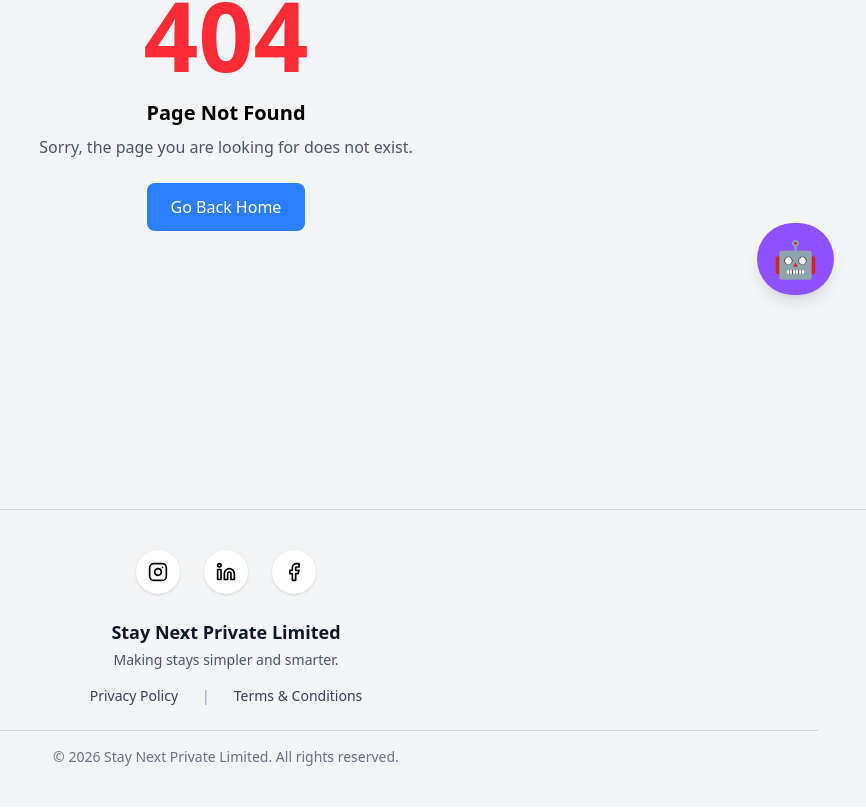
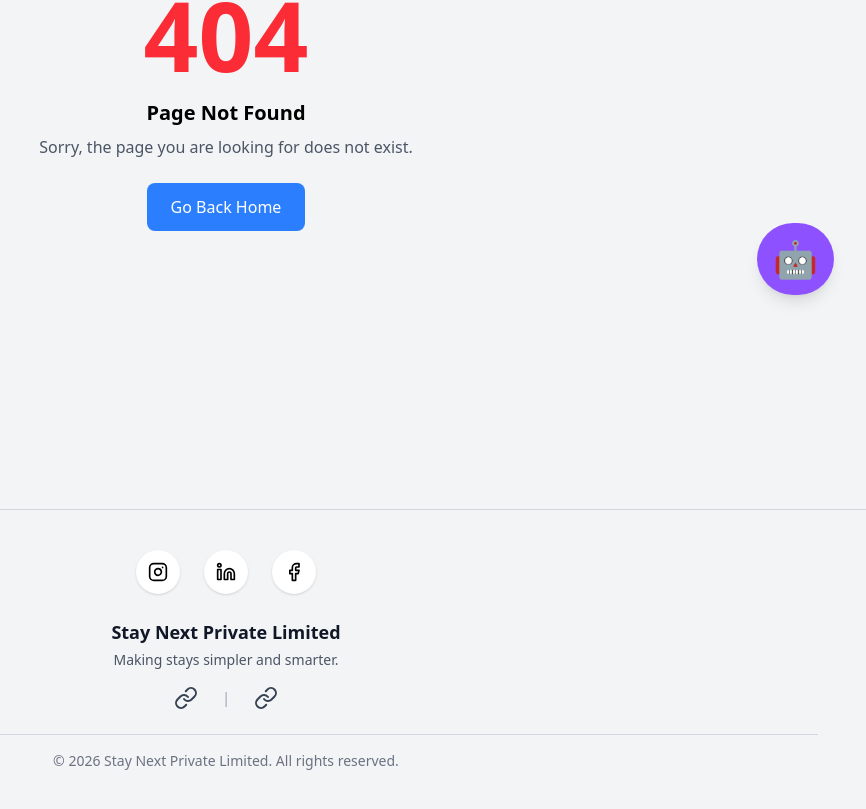
Before and after one commit to tripathiupendra12/Stay-Nest, a React (Vite) app in the folder frontend/: page / in a window 1280 px wide. Shown: the part 481-1290 px from the top of the page, without its empty margins (414-1280 px from the left). Built offline with nearby package versions, Linux system fonts and the light colour scheme.

Commit message:
Few changes

```diff
--- a/frontend/src/Footer.jsx
+++ b/frontend/src/Footer.jsx
@@ -33,21 +33,21 @@ const Footer = () => {
 
                 {/* Footer Links */}
                 <div className="flex justify-center items-center gap-6 text-sm text-gray-700 mb-6">
-                    <a
-                        href="/privacy-policy"
+                    <Link
+                        to="/privacy-policy"
                         className="hover:text-blue-700 transition-colors duration-300"
                     >
                         Privacy Policy
-                    </a>
+                    </Link>
 
                     <span className="text-gray-400">|</span>
 
-                    <a
-                        href="/terms-and-conditions"
+                    <Link
+                        to="/terms-and-conditions"
                         className="hover:text-blue-700 transition-colors duration-300"
                     >
                         Terms & Conditions
-                    </a>
+                    </Link>
                 </div>
 
                 {/* Copyright */}
@@ -63,28 +63,3 @@ const Footer = () => {
 };
 
 export default Footer;
-
-
-// import { FacebookIcon, InstagramIcon, LinkedinIcon } from "lucide-react";
-
-// const Footer = () => {
-//     return (
-
-//             <div className="w-full h-max px-12 py-12 bg-gray-300 border-t-2 border-gray-400 text-center">
-//                 <div className="flex justify-center gap-6">
-//                     <span className="hover:text-blue-700"><InstagramIcon /></span>
-//                     <span className="hover:text-blue-700"><LinkedinIcon /></span>
-//                     <span className="hover:text-blue-700"><FacebookIcon /></span>
-//                 </div>
-//                 <div className="text-sm text-gray-800 py-4">
-//                     <p>&copy; Stay Next Private Limited</p>
-//                 </div>
-//                 <div className="text-sm text-gray-800 hover:text-blue-700">
-//                     <a href="/privacy">Privacy</a>
-//                     <a href="/terms">Terms</a>
-//                 </div>
-//             </div>
-//     )
-// }
-
-// export default Footer;
--- a/frontend/src/Navbar.jsx
+++ b/frontend/src/Navbar.jsx
@@ -27,7 +27,7 @@ const Navbar = () => {
         try {
             const token = localStorage.getItem("token");
             if(token) {
-                navigate("listings/new");
+                navigate("/listings/new");
             } else {
                 navigate("/signin");
             }
--- a/frontend/src/NotFound.jsx
+++ b/frontend/src/NotFound.jsx
@@ -7,7 +7,7 @@ const NotFound = () => {
                 <h1 className="text-8xl font-bold text-red-500">404</h1>
                 <h2 className="text-xl font-semibold mt-4">Page Not Found</h2>
                 <p className="text-gray-600 mt-2">Sorry, the page you are looking for does not exist.</p>
-                <Link to="/" className="inline-block mt-6 px-6 py-3 bg-blue-500 text-white rounded-lg hover:bg-blue-600 transition">
+                <Link to="/listings/listings/category/All" className="inline-block mt-6 px-6 py-3 bg-blue-500 text-white rounded-lg hover:bg-blue-600 transition">
                     Go Back Home
                 </Link>
             </div>
--- a/frontend/src/Signin.jsx
+++ b/frontend/src/Signin.jsx
@@ -3,6 +3,7 @@ import { useNavigate } from "react-router-dom";
 import { toast } from "react-toastify";
 import ErrorPage from "./ErrorPage";
 import { useState } from "react";
+import { Link } from "react-router-dom";
 
 const Signin = () => {
   const navigate = useNavigate();
@@ -45,13 +46,13 @@ const Signin = () => {
   return (
     <section class="bg-gray-50 dark:bg-gray-50">
       <div class="flex flex-col items-center justify-center px-6 py-8 mx-auto md:h-screen lg:py-0">
-        <a
-          href="/listings"
+        <Link
+          to="/listings/listings/category/All"
           class="flex items-center mb-6 text-2xl font-semibold text-gray-800"
         >
           <img class="w-16 h-12 mr-2" src="/logo2.png" alt="logo" />
           StayNest
-        </a>
+        </Link>
         <div class="w-full bg-white rounded-lg shadow dark:border md:mt-0 sm:max-w-md xl:p-0 dark:bg-gray-800 dark:border-gray-700">
           <div class="p-6 space-y-4 md:space-y-6 sm:p-8">
             <h1 class="text-xl font-bold leading-tight tracking-tight text-gray-900 md:text-2xl dark:text-white">
@@ -112,12 +113,12 @@ const Signin = () => {
                     </label>
                   </div>
                 </div>
-                <a
+                <Link
                   href="#"
                   class="text-sm font-medium text-primary-600 hover:underline dark:text-primary-500"
                 >
                   Forgot password?
-                </a>
+                </Link>
               </div>
               <button
                 type="submit"
@@ -127,12 +128,12 @@ const Signin = () => {
               </button>
               <p class="text-sm font-light text-gray-500 dark:text-gray-400">
                 Don’t have an account yet?{" "}
-                <a
+                <Link
                   href="/signup"
                   class="font-medium text-primary-600 hover:underline dark:text-primary-500"
                 >
                   Sign up
-                </a>
+                </Link>
               </p>
             </form>
           </div>
--- a/frontend/src/Signup.jsx
+++ b/frontend/src/Signup.jsx
@@ -3,6 +3,7 @@ import { useState } from "react";
 import { useNavigate } from "react-router-dom";
 import { toast } from "react-toastify";
 import ErrorPage from "./ErrorPage";
+import { Link } from "react-router-dom";
 
 const Signup = () => {
   const navigate = useNavigate();
@@ -48,13 +49,13 @@ const Signup = () => {
   return (
     <section class="bg-gray-50 dark:bg-gray-50">
       <div class="flex flex-col items-center justify-center px-6 py-8 mx-auto md:h-screen lg:py-0">
-        <a
-          href="/listings"
+        <Link
+          href="/listings/listings/category/All"
           class="flex items-center mb-6 text-2xl font-semibold text-gray-800"
         >
           <img class="w-16 h-12 mr-2" src="/logo2.png" alt="logo" />
           StayNest
-        </a>
+        </Link>
         <div class="w-full bg-white rounded-lg shadow dark:border md:mt-0 sm:max-w-md xl:p-0 dark:bg-gray-800 dark:border-gray-700">
           <div class="p-6 space-y-4 md:space-y-6 sm:p-8">
             <h1 class="text-xl font-bold leading-tight tracking-tight text-gray-900 md:text-2xl dark:text-white">
@@ -141,12 +142,12 @@ const Signup = () => {
               </button>
               <p class="text-sm font-light text-gray-500 dark:text-gray-400">
                 If you have already an account{" "}
-                <a
+                <Link
                   href="/signin"
                   class="font-medium text-primary-600 hover:underline dark:text-primary-500"
                 >
                   Sign in
-                </a>
+                </Link>
               </p>
             </form>
           </div>
--- a/frontend/vite.config.js
+++ b/frontend/vite.config.js
@@ -7,4 +7,5 @@ export default defineConfig({
   plugins: [react(),
     tailwindcss(),
   ],
+  base: "/listings/listings/category/All"
 })
```
